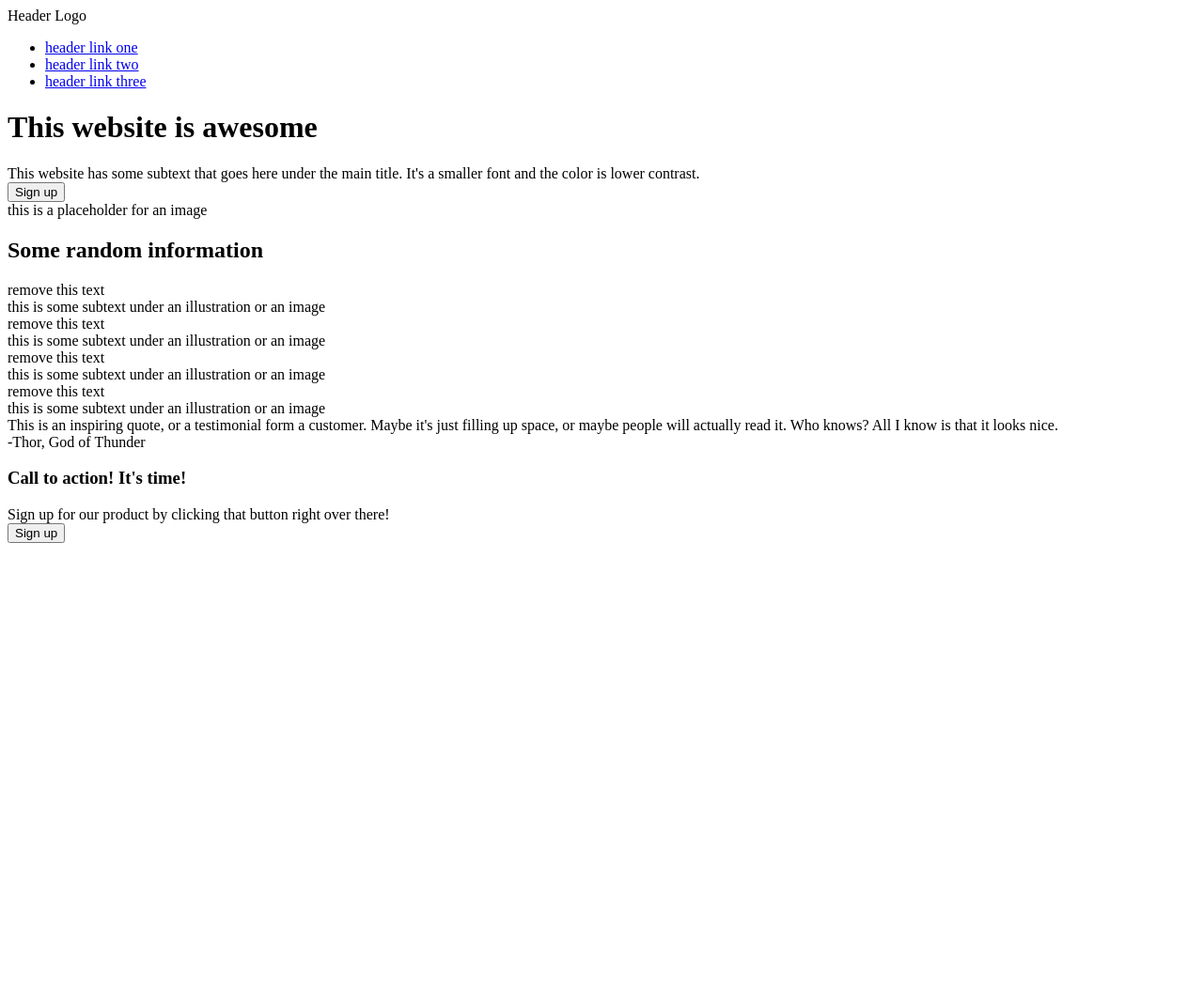
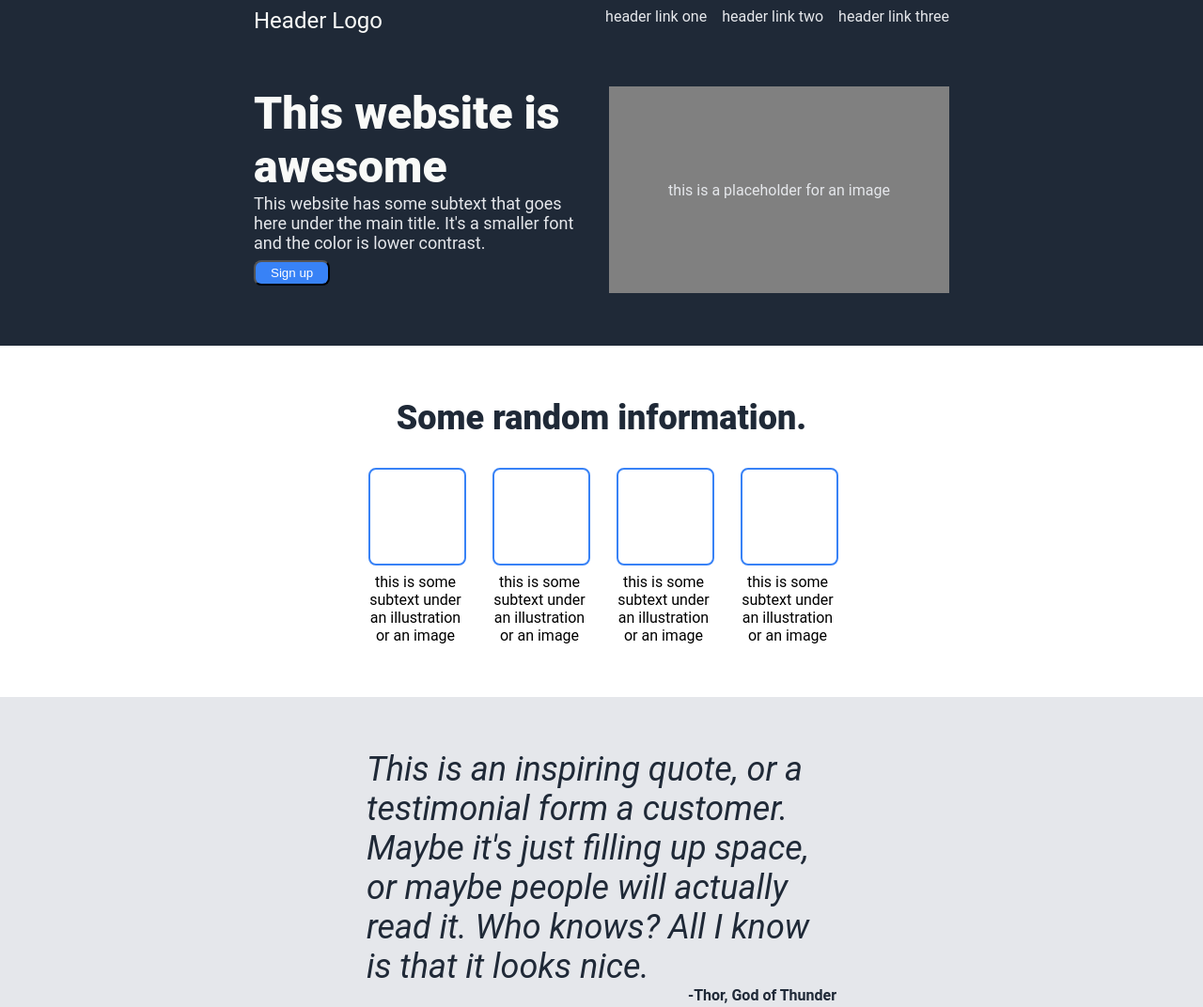
Before and after one commit to Kakechu/odin-landing-page, a plain HTML site: page index.html in a window 1280 px wide. Shown: the top 1072 px of the page at 94% size. Before the commit the page ends 800 px from the top, so only its background shows below. Drawn offline with Linux system fonts and the light colour scheme.

Commit message:
add first attemt

```diff
--- a/index.html
+++ b/index.html
@@ -6,66 +6,74 @@
     <title>Odin | Landing Page</title>
 </head>
 <body>
-
-
-    <div class="first-container">
-        <header>
-            <div>Header Logo</div>
+    <div class="hero">
+        <div class="hero-content">
+        <div class="header">
+            <div class="logo-text">Header Logo</div>
             <ul>
                 <li><a href="google.com">header link one</a></li>
                 <li><a href="google.com">header link two</a></li>
                 <li><a href="google.com">header link three</a></li>
             </ul>
-        </header>
+        </div>
 
-        <div class="awesome">
-
+        <div class="hero-container">
             <div class="left">
-            <h1>This website is awesome</h1>
-            <div>This website has some subtext that goes here under the main title. It's a smaller font and the color is lower contrast.</div>
-            <button>Sign up</button>
+                <div class="hero-title">This website is awesome</div>
+                <div class="hero-text">This website has some subtext that goes here under the main title. It's a smaller font and the color is lower contrast.</div>
+                <button class="first-button">Sign up</button>
             </div>
             <div class="right">
                 <div class="image">this is a placeholder for an image</div>
             </div>
+
+         </div>
         </div>
     </div>
 
+    <div class="second-container">
+        <div class="random-title">Some random information.</div>
 
-    <div class="second-container">
-        <h2>Some random information</h2>
-        <div class="boxes-and-text">
-            <div>
-                <div class="empty-box">remove this text</div>
+        <div class="box-row">
+            <div class="box-and-text">
+                <div class="empty-box"></div>
                 <div class="box-text">this is some subtext under an illustration or an image</div>
             </div>
-            <div>
-                <div class="empty-box">remove this text</div>
+            <div class="box-and-text">
+                <div class="empty-box"></div>
                 <div class="box-text">this is some subtext under an illustration or an image</div>
             </div>
-            <div>
-                <div class="empty-box">remove this text</div>
+            <div class="box-and-text">
+                <div class="empty-box"></div>
                 <div class="box-text">this is some subtext under an illustration or an image</div>
             </div>
-            <div>
-                <div class="empty-box">remove this text</div>
+            <div class="box-and-text">
+                <div class="empty-box"></div>
                 <div class="box-text">this is some subtext under an illustration or an image</div>
             </div>
         </div>
     </div>
 
     <div class="third-container">
+        <div class="quote-container">
             <div class="quote">This is an inspiring quote, or a testimonial form a customer. Maybe it's just filling up space, or maybe people will actually read it. Who knows? All I know is that it looks nice.</div>
             <div class="by">-Thor, God of Thunder</div>
         </div>
+    </div>
 
-    <div class="footer">
+    <div class="fourth-container">
+        <div class="fourth-box">
             <div class="text">
                 <h3>Call to action! It's time!</h3>
                 <div class="calltext">Sign up for our product by clicking that button right over there!</div>
             </div>
             <button>Sign up</button>
         </div>
+    </div>
+
+    <div class="footer">
+        <div>Copyright © The Odin Project 2021</div>
+    </div>
 
 </body>
 </html>
--- a/styles.css
+++ b/styles.css
@@ -0,0 +1,174 @@
+* {
+    /* border: 1px solid red; */
+    margin: 0;
+}
+
+body {
+    font-family: Roboto, sans-serif;
+    height: 100vh;
+    width: 100%;
+    display: flex;
+    flex-direction: column;
+    /* justify-content: space-between; */
+}
+
+.hero {
+    background-color: #1F2937;
+    display: flex;
+    justify-content: center;
+}
+
+.hero-content {
+    width: 900px;
+}
+
+
+.header {
+    display: flex;
+    justify-content: space-between;
+    color: #F9FAF8;
+    margin: 8px 80px 0px;
+}
+
+.logo-text {
+    font-size: 24px;
+}
+
+ul {
+    display: flex;
+    list-style-type: none;
+    padding: 0;
+    margin: 0;
+    gap: 16px;
+}
+
+a {
+    text-decoration: none;
+    color: #E5E7EB;
+}
+
+.hero-container {
+    display: flex;
+    margin: 56px 80px;
+    gap: 16px;
+}
+
+.left,
+.right {
+    flex: 1;
+}
+
+.right {
+    background-color: grey;
+    display: flex;
+    justify-content: center;
+    align-items: center;
+    color: #E5E7EB;
+}
+
+.hero-title {
+    margin: 0;
+    font-size: 48px;
+    font-weight: 900;
+    color: #F9FAF8
+}
+
+.hero-text {
+    font-size: 18px;
+    color: #E5E7EB;
+}
+
+.first-button {
+    margin: 8px 0px;
+}
+
+button {
+    background-color: #3882F6;
+    color: white;
+    padding: 4px 16px;
+    border-radius: 8px;
+    ;
+}
+
+.second-container {
+    text-align: center;
+    padding: 56px 0px;
+}
+
+.random-title {
+    font-size: 36px;
+    font-weight: 900;
+    color: #1F2937;
+    margin-bottom: 32px;
+}
+
+.box-row {
+    display: flex;
+    justify-content: center;
+    gap: 32px;
+}
+
+.box-and-text {
+    width: 100px;
+}
+
+
+.empty-box {
+    border: 2px solid #3882F6;
+    border-radius: 8px;
+    width: 100px;
+    height: 100px;
+    margin-bottom: 8px;
+}
+
+
+.third-container {
+    background-color: #E5E7EB;
+    display: flex;
+    justify-content: center;
+    padding: 56px 0px;
+}
+
+.quote-container {
+    width: 500px;
+    color: #1F2937;
+}
+
+.quote {
+    font-size: 36px;
+    font-style: oblique;
+}
+
+.by {
+    font-weight: bold;
+    text-align: end;
+}
+
+
+
+
+.fourth-container {
+    display: flex;
+    justify-content: center;
+    padding: 64px 0px;
+}
+
+.fourth-box {
+    display: flex;
+    background-color: #3882F6;
+    color: white;
+    padding: 32px 56px;
+    border-radius: 8px;
+    display: flex;
+    gap: 64px;
+
+}
+
+.footer {
+    display: flex;
+    justify-content: center;
+    align-items: center;
+    background-color: #1F2937;
+    color: #F9FAF8;
+    padding: 16px 0px;
+}
```
Lines whose indentation alone changed are shown as unchanged.
